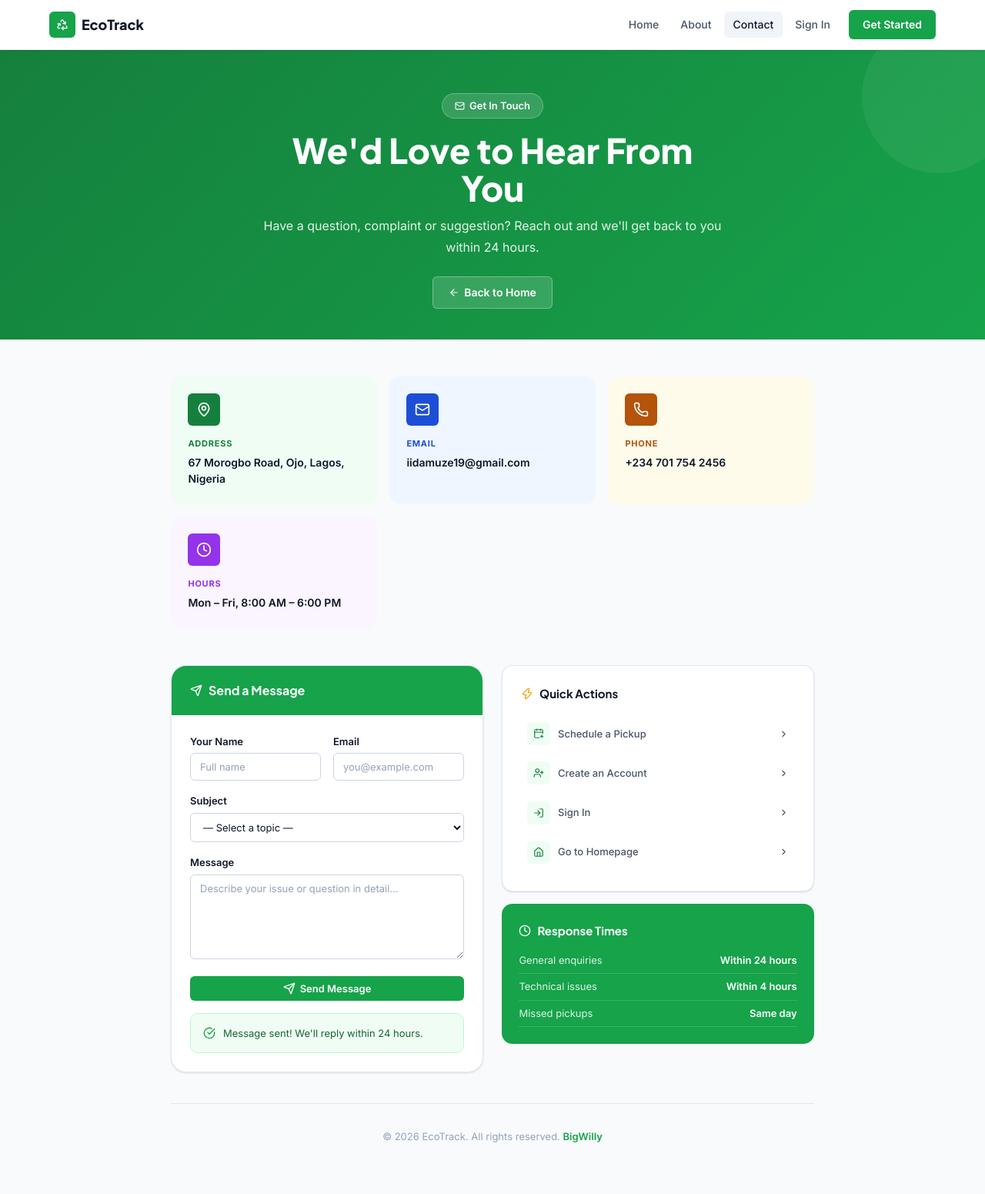
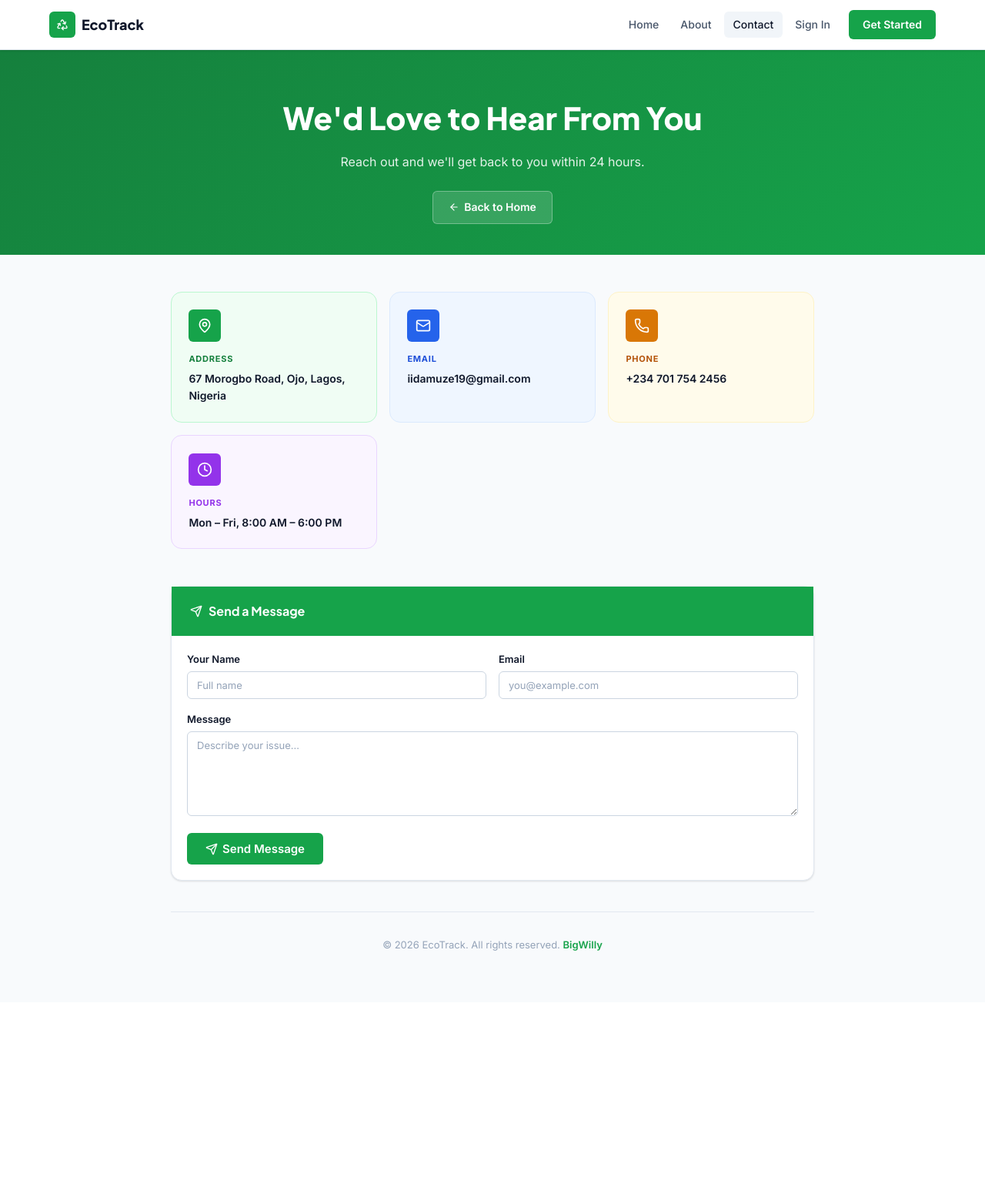
Before and after one commit to isaac23pc/ecotrack, a Flask app: page /contact in a window 1280 px wide. Shown: the whole page at 77% size. After the commit the page ends 1235 px from the top, so only its background shows below. Run offline with Flask 3, Linux system fonts and the light colour scheme.

Commit message:
Fix contact page content

```diff
--- a/app/templates/contact.html
+++ b/app/templates/contact.html
@@ -2,23 +2,14 @@
 {% block title %}Contact EcoTrack{% endblock %}
 {% block content %}
 
-<!-- HERO -->
 <div style="background:linear-gradient(135deg,var(--green-700) 0%,var(--green-600) 100%);
-            color:#fff;padding:3.5rem 2rem 2.5rem;text-align:center;position:relative;overflow:hidden;">
-  <div style="position:absolute;top:-40px;right:-40px;width:200px;height:200px;
-              background:rgba(255,255,255,.06);border-radius:50%;"></div>
-  <div style="position:relative;max-width:600px;margin:0 auto;">
-    <div style="display:inline-flex;align-items:center;gap:6px;background:rgba(255,255,255,.15);
-                border:1px solid rgba(255,255,255,.25);border-radius:99px;
-                padding:5px 16px;font-size:13px;font-weight:600;margin-bottom:1rem;">
-      <i data-lucide="mail" style="width:13px;height:13px;"></i> Get In Touch
-    </div>
-    <h1 style="font-family:var(--font-head);font-size:clamp(1.8rem,4vw,2.8rem);font-weight:800;
-               line-height:1.1;margin-bottom:.75rem;">
+            color:#fff;padding:3.5rem 2rem 2.5rem;text-align:center;">
+  <div style="max-width:600px;margin:0 auto;">
+    <h1 style="font-family:var(--font-head);font-size:2.5rem;font-weight:800;margin-bottom:.75rem;">
       We'd Love to Hear From You
     </h1>
     <p style="opacity:.88;font-size:1rem;line-height:1.7;margin-bottom:1.5rem;">
-      Have a question, complaint or suggestion? Reach out and we'll get back to you within 24 hours.
+      Reach out and we'll get back to you within 24 hours.
     </p>
     <a href="{{ url_for('main.home') }}" style="display:inline-flex;align-items:center;gap:6px;
        background:rgba(255,255,255,.15);border:1px solid rgba(255,255,255,.3);color:#fff;
@@ -30,42 +21,44 @@
 </div>
 
 <div style="max-width:900px;margin:0 auto;padding:3rem 2rem 4rem;">
-
-  <!-- CONTACT INFO CARDS -->
   <div style="display:grid;grid-template-columns:repeat(auto-fill,minmax(200px,1fr));gap:1rem;margin-bottom:3rem;">
-    {% for icon, label, value, color, bg in [
-        ('map-pin', 'Address',  '67 Morogbo Road, Ojo, Lagos, Nigeria', 'var(--green-700)',  'var(--green-50)'),
-        ('mail',    'Email',    'iidamuze19@gmail.com',                  'var(--blue-700)',   'var(--blue-50)'),
-        ('phone',   'Phone',    '+234 701 754 2456',                     'var(--amber-700)',  'var(--amber-50)'),
-        ('clock',   'Hours',    'Mon – Fri, 8:00 AM – 6:00 PM',         'var(--purple-600)', 'var(--purple-50)')
-    ] %}
-    <div style="background:{{ bg }};border:1px solid {{ color }}22;border-radius:var(--radius-lg);
-                padding:1.4rem;transition:all .2s;">
-      <div style="width:42px;height:42px;background:{{ color }};color:#fff;
-                  border-radius:var(--radius-sm);display:flex;align-items:center;
-                  justify-content:center;margin-bottom:.9rem;">
-        <i data-lucide="{{ icon }}" class="icon-md"></i>
+    <div style="background:var(--green-50);border:1px solid var(--green-200);border-radius:var(--radius-lg);padding:1.4rem;">
+      <div style="width:42px;height:42px;background:var(--green-600);color:#fff;border-radius:var(--radius-sm);display:flex;align-items:center;justify-content:center;margin-bottom:.9rem;">
+        <i data-lucide="map-pin" class="icon-md"></i>
       </div>
-      <div style="font-size:11px;text-transform:uppercase;letter-spacing:.07em;
-                  color:{{ color }};font-weight:700;margin-bottom:5px;">{{ label }}</div>
-      <div style="font-weight:600;font-size:14px;color:var(--text-primary);line-height:1.5;">{{ value }}</div>
+      <div style="font-size:11px;text-transform:uppercase;letter-spacing:.07em;color:var(--green-700);font-weight:700;margin-bottom:5px;">Address</div>
+      <div style="font-weight:600;font-size:14px;">67 Morogbo Road, Ojo, Lagos, Nigeria</div>
     </div>
-    {% endfor %}
+    <div style="background:var(--blue-50);border:1px solid var(--blue-100);border-radius:var(--radius-lg);padding:1.4rem;">
+      <div style="width:42px;height:42px;background:var(--blue-600);color:#fff;border-radius:var(--radius-sm);display:flex;align-items:center;justify-content:center;margin-bottom:.9rem;">
+        <i data-lucide="mail" class="icon-md"></i>
+      </div>
+      <div style="font-size:11px;text-transform:uppercase;letter-spacing:.07em;color:var(--blue-700);font-weight:700;margin-bottom:5px;">Email</div>
+      <div style="font-weight:600;font-size:14px;">iidamuze19@gmail.com</div>
+    </div>
+    <div style="background:var(--amber-50);border:1px solid var(--amber-100);border-radius:var(--radius-lg);padding:1.4rem;">
+      <div style="width:42px;height:42px;background:var(--amber-600);color:#fff;border-radius:var(--radius-sm);display:flex;align-items:center;justify-content:center;margin-bottom:.9rem;">
+        <i data-lucide="phone" class="icon-md"></i>
+      </div>
+      <div style="font-size:11px;text-transform:uppercase;letter-spacing:.07em;color:var(--amber-700);font-weight:700;margin-bottom:5px;">Phone</div>
+      <div style="font-weight:600;font-size:14px;">+234 701 754 2456</div>
+    </div>
+    <div style="background:var(--purple-50);border:1px solid #e9d5ff;border-radius:var(--radius-lg);padding:1.4rem;">
+      <div style="width:42px;height:42px;background:var(--purple-600);color:#fff;border-radius:var(--radius-sm);display:flex;align-items:center;justify-content:center;margin-bottom:.9rem;">
+        <i data-lucide="clock" class="icon-md"></i>
+      </div>
+      <div style="font-size:11px;text-transform:uppercase;letter-spacing:.07em;color:var(--purple-600);font-weight:700;margin-bottom:5px;">Hours</div>
+      <div style="font-weight:600;font-size:14px;">Mon – Fri, 8:00 AM – 6:00 PM</div>
+    </div>
   </div>
 
-  <!-- FORM + MAP SIDE BY SIDE -->
-  <div style="display:grid;grid-template-columns:1fr 1fr;gap:1.5rem;margin-bottom:2.5rem;">
-
-    <!-- SEND MESSAGE FORM -->
-    <div style="background:var(--white);border:1px solid var(--border);border-radius:var(--radius-xl);
-                box-shadow:var(--shadow-sm);overflow:hidden;">
+  <div class="card" style="margin-bottom:2.5rem;">
     <div style="background:var(--green-600);padding:1.2rem 1.5rem;">
-        <div style="font-family:var(--font-head);font-size:16px;font-weight:700;color:#fff;
-                    display:flex;align-items:center;gap:8px;">
+      <div style="font-family:var(--font-head);font-size:16px;font-weight:700;color:#fff;display:flex;align-items:center;gap:8px;">
         <i data-lucide="send" style="width:16px;height:16px;"></i> Send a Message
       </div>
     </div>
-      <div style="padding:1.5rem;">
+    <div class="card-body">
       <div class="form-row">
         <div class="form-group">
           <label class="form-label">Your Name</label>
@@ -77,89 +70,18 @@
         </div>
       </div>
       <div class="form-group">
-          <label class="form-label">Subject</label>
-          <select class="form-control" id="c-subject">
-            <option value="">— Select a topic —</option>
-            <option>Pickup not collected</option>
-            <option>Schedule a special pickup</option>
-            <option>Report a collector</option>
-            <option>Technical issue</option>
-            <option>Partnership inquiry</option>
-            <option>Other</option>
-          </select>
+        <label class="form-label">Message</label>
+        <textarea class="form-control" style="min-height:110px;" placeholder="Describe your issue…" id="c-msg"></textarea>
       </div>
-        <div class="form-group">
-          <label class="form-label">Message</label>
-          <textarea class="form-control" style="min-height:110px;"
-            placeholder="Describe your issue or question in detail…" id="c-msg"></textarea>
-        </div>
-        <button type="button" class="btn btn-primary btn-block" id="send-btn"
-          onclick="sendMsg()">
+      <button type="button" class="btn btn-primary btn-lg" id="send-btn" onclick="sendMsg()">
         <i data-lucide="send" class="icon-sm"></i> Send Message
       </button>
-        <div id="send-success" style="display:none;margin-top:1rem;background:var(--green-50);
-             border:1px solid var(--green-200);border-radius:var(--radius);padding:.9rem 1rem;
-             display:flex;align-items:center;gap:10px;font-size:13px;color:var(--green-800);">
-          <i data-lucide="check-circle" style="width:16px;height:16px;color:var(--green-600);"></i>
-          Message sent! We'll reply within 24 hours.
-        </div>
     </div>
   </div>
 
-    <!-- QUICK INFO + SOCIAL -->
-    <div style="display:flex;flex-direction:column;gap:1rem;">
-
-      <!-- QUICK LINKS -->
-      <div style="background:var(--white);border:1px solid var(--border);border-radius:var(--radius-lg);padding:1.5rem;box-shadow:var(--shadow-sm);">
-        <div style="font-family:var(--font-head);font-weight:700;font-size:15px;margin-bottom:1rem;
-                    display:flex;align-items:center;gap:8px;">
-          <i data-lucide="zap" style="width:16px;height:16px;color:var(--amber-500);"></i>
-          Quick Actions
+  <div style="text-align:center;padding-top:2rem;border-top:1px solid var(--border);font-size:13px;color:var(--text-muted);">
+    &copy; {{ now.year }} EcoTrack. All rights reserved. <span style="color:var(--green-600);font-weight:600;">BigWilly</span>
   </div>
-        {% for icon, label, url in [
-          ('calendar-plus', 'Schedule a Pickup',    '/resident/schedule'),
-          ('user-plus',     'Create an Account',    '/auth/register'),
-          ('log-in',        'Sign In',              '/auth/login'),
-          ('home',          'Go to Homepage',       '/'),
-        ] %}
-        <a href="{{ url }}" style="display:flex;align-items:center;gap:10px;padding:.6rem .5rem;
-           border-radius:var(--radius-sm);color:var(--text-secondary);font-size:13px;
-           font-weight:500;transition:all .15s;text-decoration:none;margin-bottom:2px;">
-          <div style="width:30px;height:30px;background:var(--green-50);color:var(--green-700);
-                      border-radius:var(--radius-sm);display:flex;align-items:center;justify-content:center;flex-shrink:0;">
-            <i data-lucide="{{ icon }}" style="width:14px;height:14px;"></i>
-          </div>
-          {{ label }}
-          <i data-lucide="chevron-right" style="width:13px;height:13px;margin-left:auto;"></i>
-        </a>
-        {% endfor %}
-      </div>
-
-      <!-- RESPONSE TIME -->
-      <div style="background:var(--green-600);border-radius:var(--radius-lg);padding:1.4rem;color:#fff;">
-        <div style="font-family:var(--font-head);font-weight:700;font-size:15px;margin-bottom:.6rem;
-                    display:flex;align-items:center;gap:8px;">
-          <i data-lucide="clock" style="width:16px;height:16px;"></i> Response Times
-        </div>
-        {% for type, time in [('General enquiries','Within 24 hours'),('Technical issues','Within 4 hours'),('Missed pickups','Same day')] %}
-        <div style="display:flex;justify-content:space-between;font-size:13px;
-                    padding:.4rem 0;border-bottom:1px solid rgba(255,255,255,.15);">
-          <span style="opacity:.85;">{{ type }}</span>
-          <span style="font-weight:600;">{{ time }}</span>
-        </div>
-        {% endfor %}
-      </div>
-
-    </div>
-  </div>
-
-  <!-- COPYRIGHT -->
-  <div style="text-align:center;padding-top:2rem;border-top:1px solid var(--border);
-              font-size:13px;color:var(--text-muted);">
-    &copy; {{ now.year }} EcoTrack. All rights reserved.
-    <span style="color:var(--green-600);font-weight:600;">BigWilly</span>
-  </div>
-
 </div>
 {% endblock %}
 
@@ -169,16 +91,10 @@ function sendMsg() {
   const name = document.getElementById('c-name').value;
   const email = document.getElementById('c-email').value;
   const msg = document.getElementById('c-msg').value;
-  if (!name || !email || !msg) { alert('Please fill in your name, email and message.'); return; }
+  if (!name || !email || !msg) { alert('Please fill in all fields.'); return; }
   const btn = document.getElementById('send-btn');
   btn.disabled = true;
-  btn.innerHTML = '<i data-lucide="loader" style="width:16px;height:16px;"></i> Sending…';
-  lucide.createIcons();
-  setTimeout(() => {
-    btn.style.display = 'none';
-    document.getElementById('send-success').style.display = 'flex';
-    lucide.createIcons();
-  }, 1000);
+  btn.innerHTML = 'Message Sent!';
 }
 </script>
 {% endblock %}
```
Lines whose indentation alone changed are shown as unchanged.
